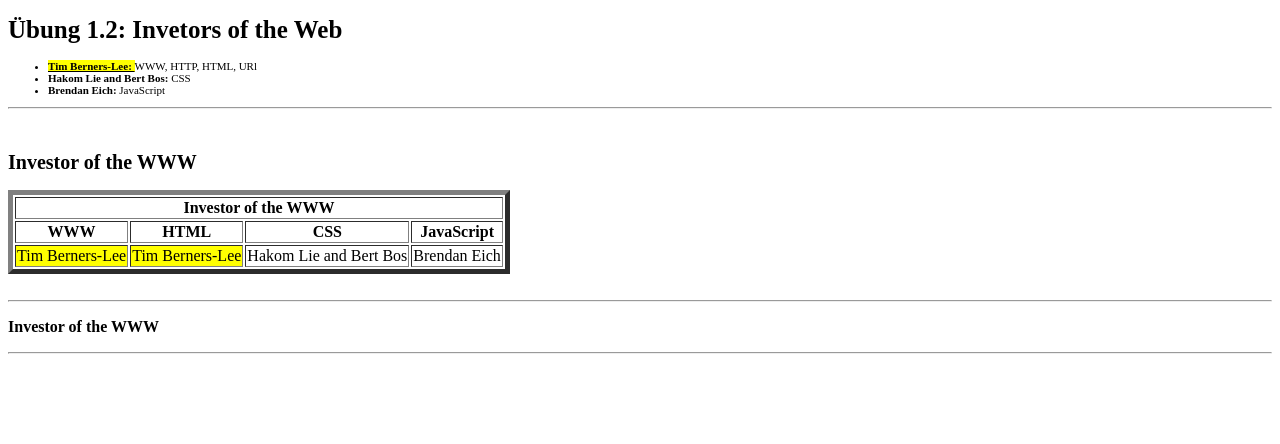
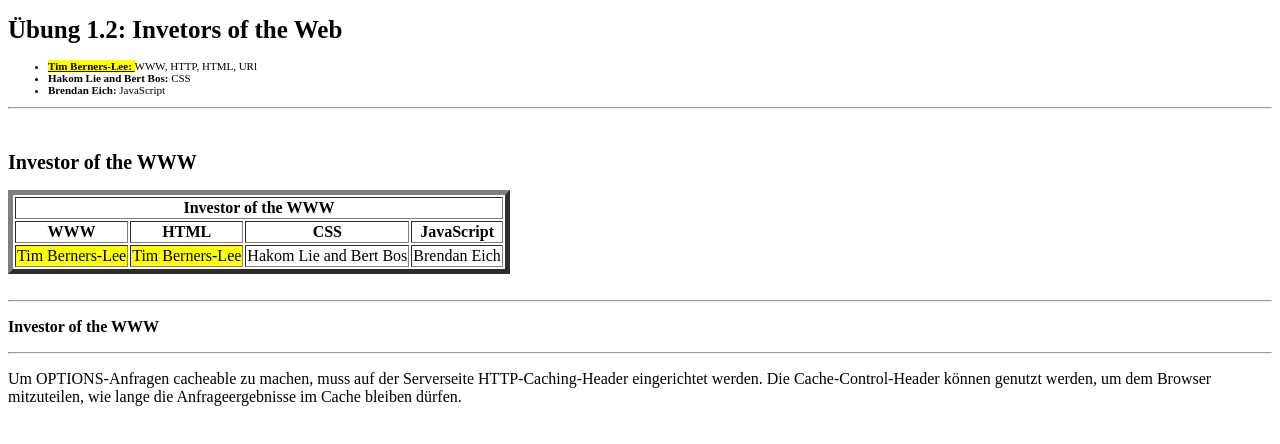
Before and after one commit to rassay2s/developer-portfolio, a plain HTML site: page Uebung 1/PA1.html in a window 1280 px wide. Drawn offline with Linux system fonts and the light colour scheme.

```diff
--- a/Uebung 1/PA1.html
+++ b/Uebung 1/PA1.html
@@ -39,3 +39,5 @@
 
 </body>
 </html>
+
+Um OPTIONS-Anfragen cacheable zu machen, muss auf der Serverseite HTTP-Caching-Header eingerichtet werden. Die Cache-Control-Header können genutzt werden, um dem Browser mitzuteilen, wie lange die Anfrageergebnisse im Cache bleiben dürfen.
```
